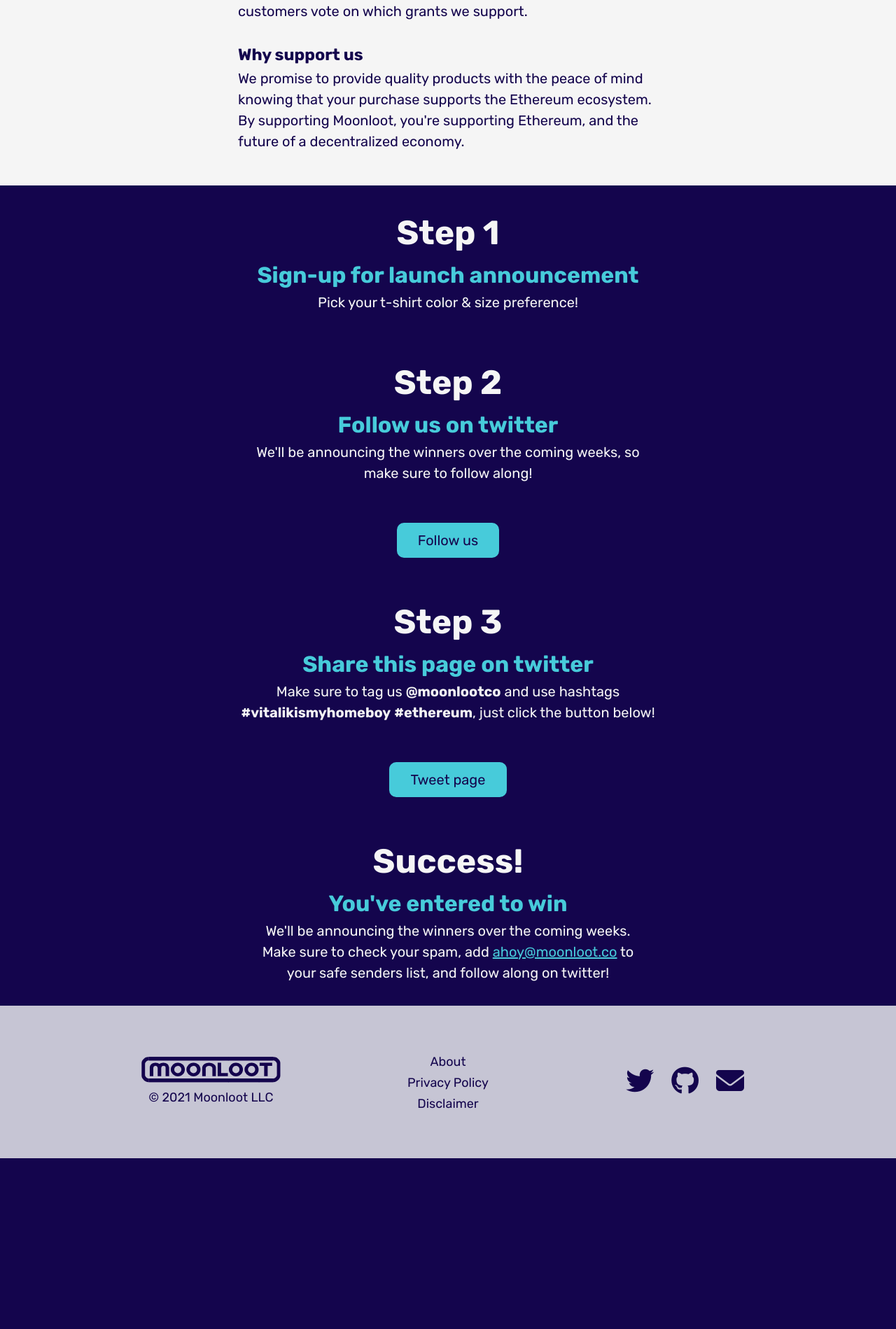
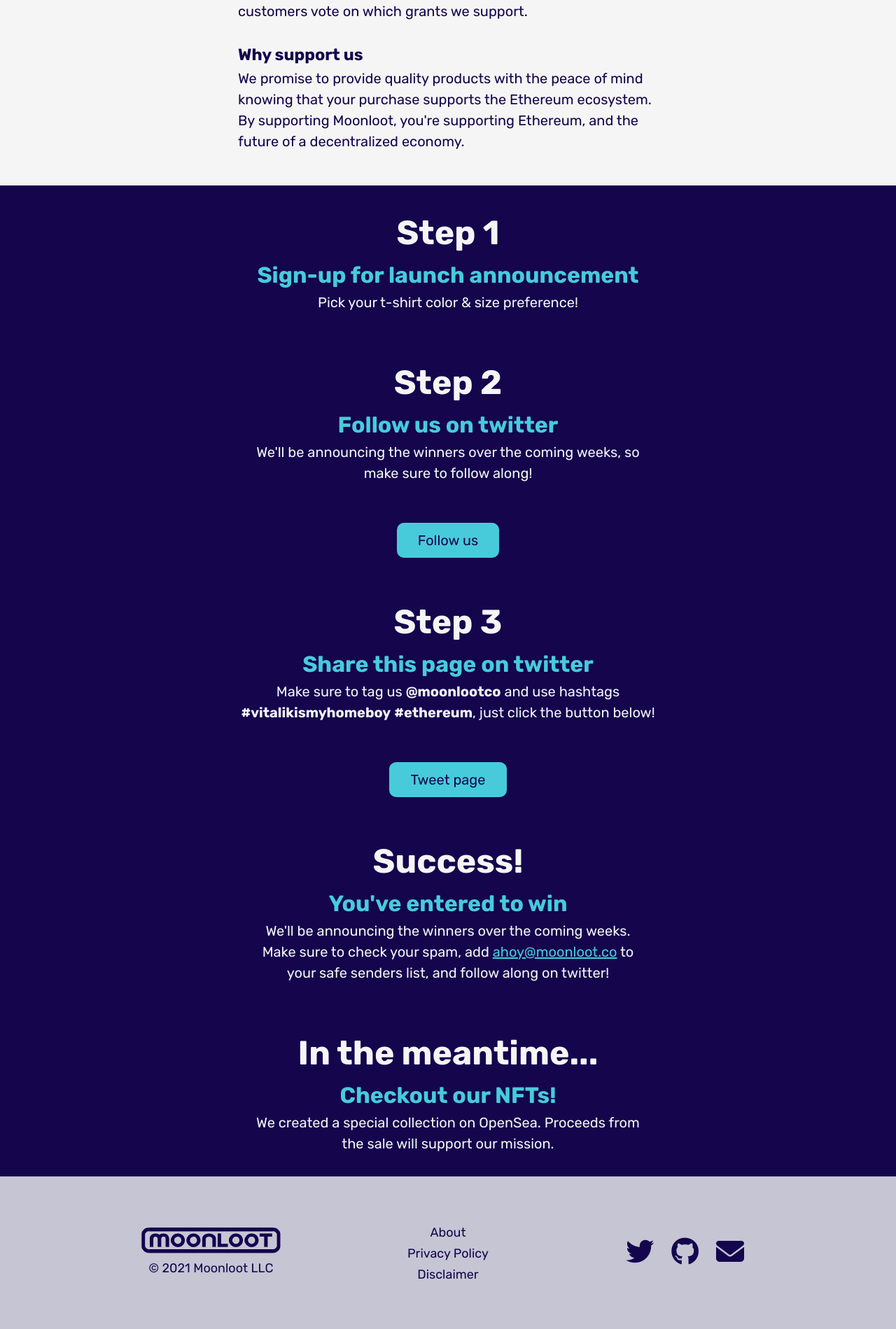
Before and after one commit to adamlevoy/moonloot, a Jekyll site: the page built from index.html, in a window 1280 px wide. Shown: the part 3225-5124 px from the top of the page at 70% size. Built offline with Jekyll 4.4.1, drawn with Linux system fonts in a browser that asks for light colours; nearby versions of some CDN libraries; a script that is not in the unit is left out; before the commit the page ends 4880 px from its top, so only the background shows below that.

Commit message:
added nfts

```diff
--- a/assets/css/style.css
+++ b/assets/css/style.css
@@ -257,6 +257,10 @@
   text-align: center;
 }
 
+.nft-wrapper {
+  margin-bottom: 2rem;
+}
+
 /* backgrounds */
 .bg-dark {
   background: var(--dark-color);
--- a/index.html
+++ b/index.html
@@ -172,5 +172,29 @@
             </div>
         </div>
 
+        <div id="nft" class="container">
+            <div class="section-title">
+                <h2 class="lg">In the meantime...</h2>
+                <p class="lead md">Checkout our NFTs!</p>
+                <p>We created a special collection on OpenSea. Proceeds from the sale will support our mission.</p>
+            </div>
+            <div class="nft-wrapper">
+                <nft-card
+                contractAddress="0x495f947276749ce646f68ac8c248420045cb7b5e"
+                tokenId="27296805818669266200773806668549995699027158520484287388541104602819187441665">
+                </nft-card>
+                <script src="https://unpkg.com/embeddable-nfts/dist/nft-card.min.js"></script>
+            </div>
+
+            <div class="nft-wrapper">
+                <nft-card
+                contractAddress="0x495f947276749ce646f68ac8c248420045cb7b5e"
+                tokenId="27296805818669266200773806668549995699027158520484287388541104603918699069441">
+                </nft-card>
+                <script src="https://unpkg.com/embeddable-nfts/dist/nft-card.min.js"></script>
+            </div>
+
+        </div>
+
     </section>
 </main>
```
